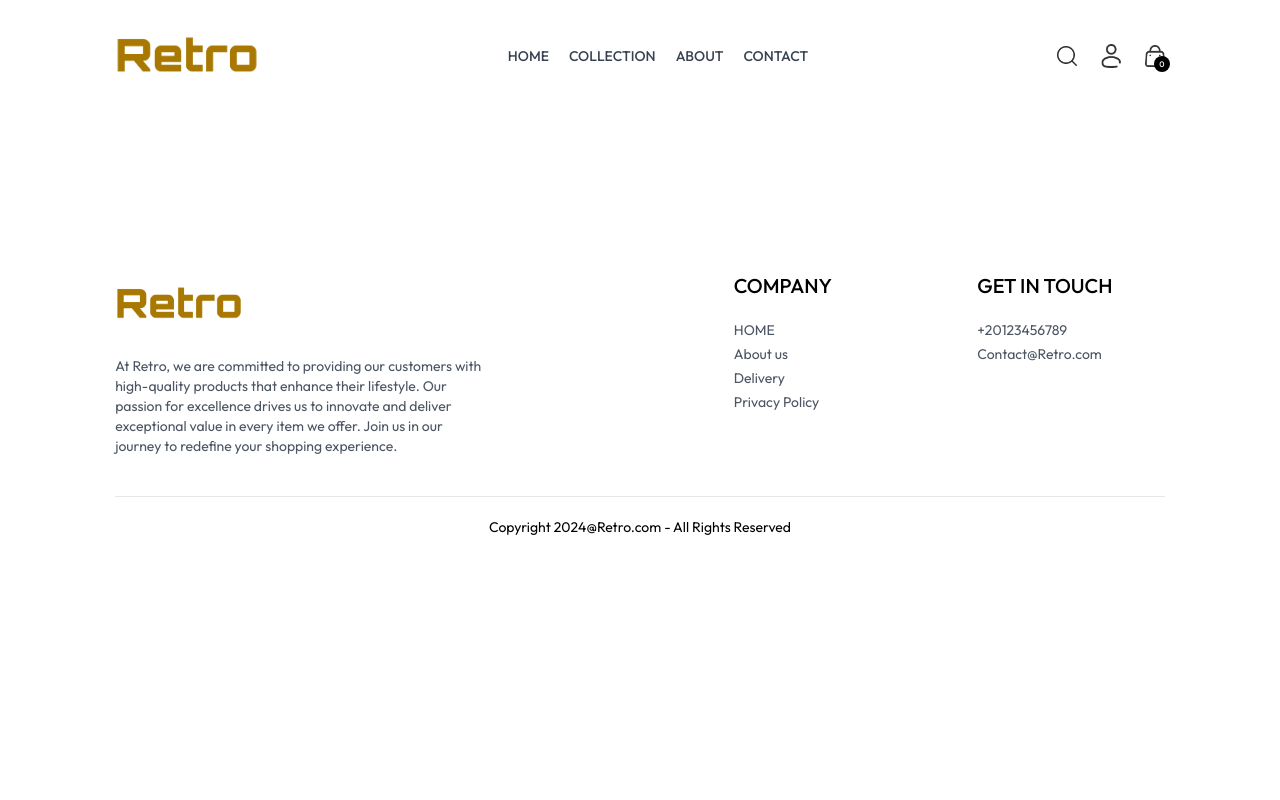
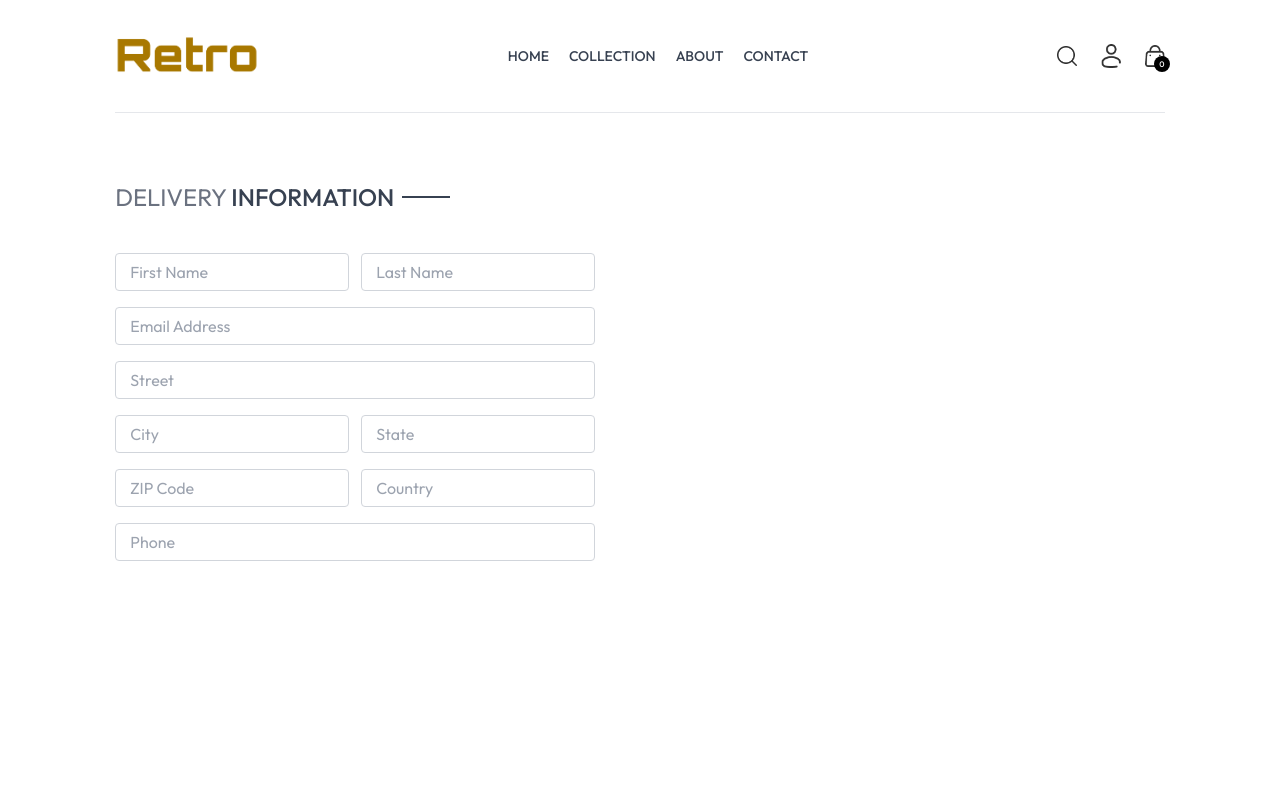
Before and after one commit to Ahmed-Tahan7/Retro-Ecommerce-Website, a React (Vite) app: page /place-order in a window 1280 px wide. Shown: the top 800 px of the page. Built offline with nearby package versions, Linux system fonts and the light colour scheme.

Commit message:
Added customer info

```diff
--- a/src/pages/PlaceOrder.jsx
+++ b/src/pages/PlaceOrder.jsx
@@ -1,11 +1,68 @@
-import React from 'react'
+import React from "react";
+import Title from "../components/Title";
 
 const PlaceOrder = () => {
   return (
-    <div>
+    <div className="flex flex-col sm:flex-row justify-between gap-4 pt-5 sm:pt-14 min-h-[80vh] border-t">
+      {/* -------------------------- Left Side ------------------------- */}
+      <div className="flex flex-col gap-4 w-full sm:max-w-[480px]">
+        <div className="text-xl sm:text-2xl my-3">
+          <Title text1={"DELIVERY"} text2={"INFORMATION"} />
+        </div>
+        <div className="flex gap-3">
+          <input
+            className="border border-gray-300 rounded py-1.5 px-3.5 w-full"
+            type="text"
+            placeholder="First Name"
+          />
+          <input
+            className="border border-gray-300 rounded py-1.5 px-3.5 w-full"
+            type="text"
+            placeholder="Last Name"
+          />
+        </div>
+        <input
+          className="border border-gray-300 rounded py-1.5 px-3.5 w-full"
+          type="email"
+          placeholder="Email Address"
+        />
+        <input
+          className="border border-gray-300 rounded py-1.5 px-3.5 w-full"
+          type="text"
+          placeholder="Street"
+        />
+        <div className="flex gap-3">
+          <input
+            className="border border-gray-300 rounded py-1.5 px-3.5 w-full"
+            type="text"
+            placeholder="City"
+          />
+          <input
+            className="border border-gray-300 rounded py-1.5 px-3.5 w-full"
+            type="text"
+            placeholder="State"
+          />
+        </div>
+        <div className="flex gap-3">
+          <input
+            className="border border-gray-300 rounded py-1.5 px-3.5 w-full"
+            type="number"
+            placeholder="ZIP Code"
+          />
+          <input
+            className="border border-gray-300 rounded py-1.5 px-3.5 w-full"
+            type="text"
+            placeholder="Country"
+          />
+        </div>
+        <input
+          className="border border-gray-300 rounded py-1.5 px-3.5 w-full"
+          type="number"
+          placeholder="Phone"
+        />
+      </div>
+    </div>
+  );
+};
 
-    </div>
-  )
-}
-
-export default PlaceOrder
+export default PlaceOrder;
```
